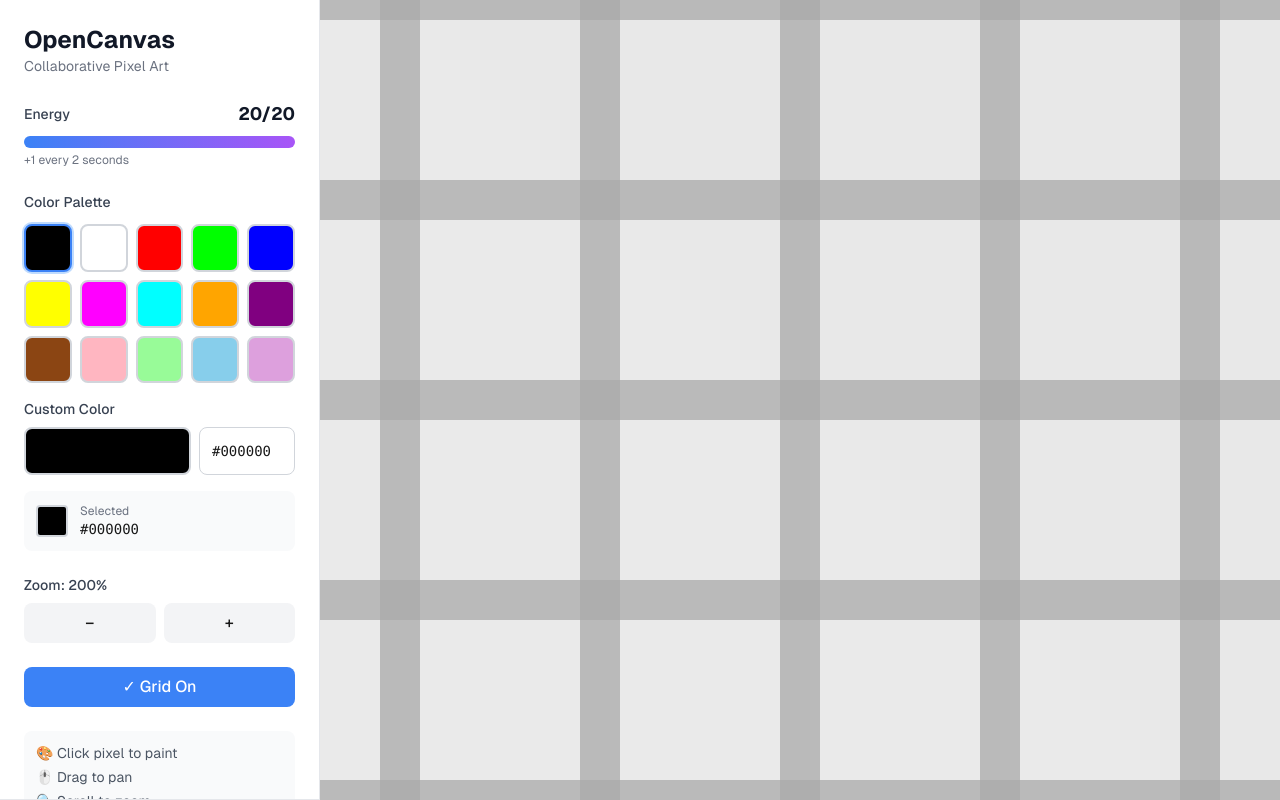
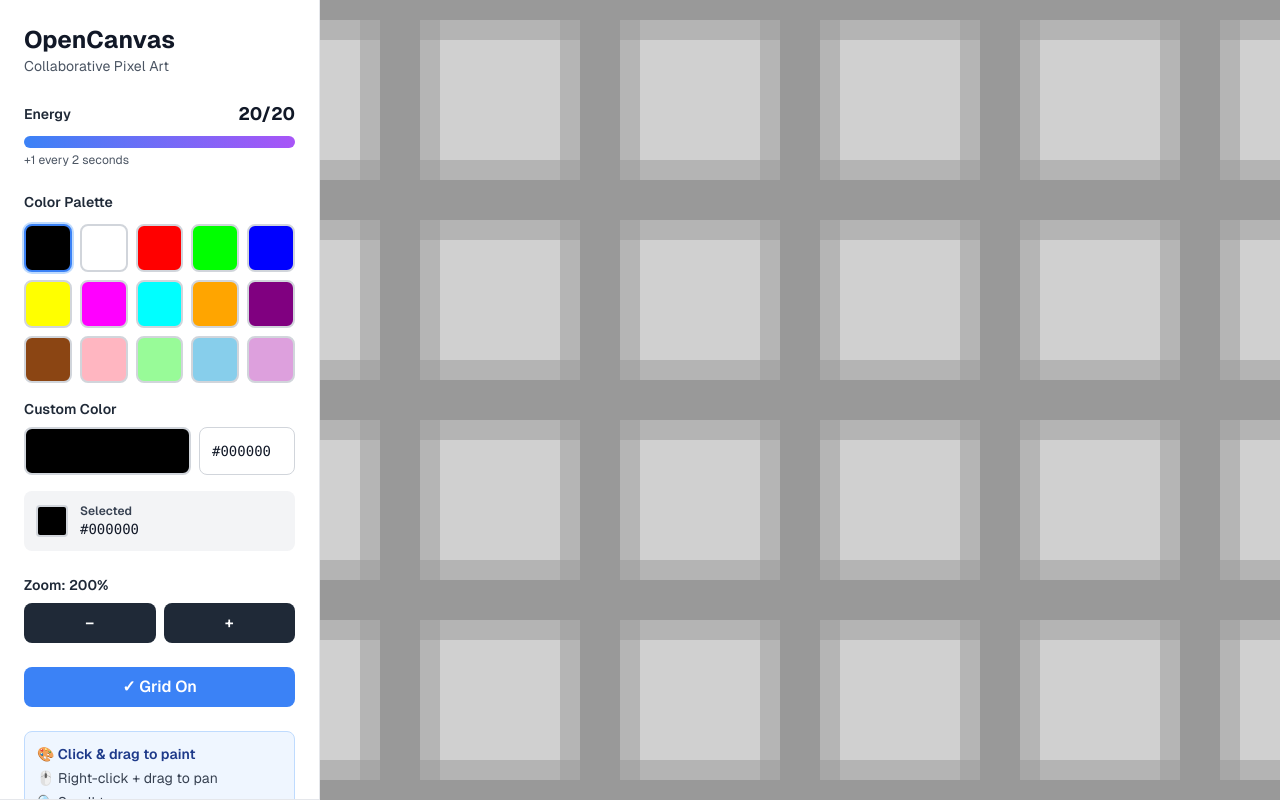
Before and after one commit to JUFU555/opencanvas-standalone, a Next.js app: page / in a window 1280 px wide. Built offline with nearby package versions, Linux system fonts and the light colour scheme; no server answers; the database is empty.

Commit message:
Major UX overhaul: thick grid, better contrast, drag-to-paint mode

```diff
--- a/components/Canvas.tsx
+++ b/components/Canvas.tsx
@@ -20,13 +20,13 @@ export default function Canvas() {
   const [energy, setEnergy] = useState(MAX_ENERGY)
   const [selectedColor, setSelectedColor] = useState('#000000')
   const [customColor, setCustomColor] = useState('#000000')
-  const [showColorPicker, setShowColorPicker] = useState(false)
-  const [pendingPixel, setPendingPixel] = useState<{ x: number; y: number } | null>(null)
   const [zoom, setZoom] = useState(20)
   const [pan, setPan] = useState({ x: 0, y: 0 })
-  const [isDragging, setIsDragging] = useState(false)
+  const [isPanning, setIsPanning] = useState(false)
+  const [isDrawing, setIsDrawing] = useState(false)
   const [dragStart, setDragStart] = useState({ x: 0, y: 0 })
   const [showGrid, setShowGrid] = useState(true)
+  const [paintedThisStroke, setPaintedThisStroke] = useState<Set<string>>(new Set())
 
   useEffect(() => {
     const interval = setInterval(() => {
@@ -78,7 +78,7 @@ export default function Canvas() {
     }
   }
 
-  // Render canvas with proper grid alignment
+  // Render with THICK visible grid
   useEffect(() => {
     const canvas = canvasRef.current
     if (!canvas) return
@@ -86,15 +86,14 @@ export default function Canvas() {
     const ctx = canvas.getContext('2d')
     if (!ctx) return
 
-    // White background
     ctx.fillStyle = '#FFFFFF'
     ctx.fillRect(0, 0, CANVAS_SIZE, CANVAS_SIZE)
 
-    // Draw grid - ALIGNED to pixel boundaries with VISIBLE lines
+    // THICK visible grid
     if (showGrid) {
-      // Fine grid - every pixel
-      ctx.strokeStyle = '#DDDDDD'
-      ctx.lineWidth = 0.5  // Thicker so it's actually visible
+      // 1x1 pixel grid - THICK lines so they're actually visible
+      ctx.strokeStyle = '#D0D0D0'
+      ctx.lineWidth = 2  // Super thick so you can see it
 
       for (let i = 0; i <= CANVAS_SIZE; i++) {
         ctx.beginPath()
@@ -108,9 +107,9 @@ export default function Canvas() {
         ctx.stroke()
       }
 
-      // Thicker lines every 10 pixels for reference
-      ctx.strokeStyle = '#AAAAAA'
-      ctx.lineWidth = 1.5
+      // Even thicker every 10 pixels
+      ctx.strokeStyle = '#999999'
+      ctx.lineWidth = 3
       for (let i = 0; i <= CANVAS_SIZE; i += 10) {
         ctx.beginPath()
         ctx.moveTo(i, 0)
@@ -131,11 +130,9 @@ export default function Canvas() {
     })
   }, [pixels, showGrid])
 
-  const handleCanvasClick = (e: React.MouseEvent<HTMLCanvasElement>) => {
-    if (isDragging) return
-
+  const getPixelCoords = (e: React.MouseEvent<HTMLCanvasElement>) => {
     const canvas = canvasRef.current
-    if (!canvas) return
+    if (!canvas) return null
 
     const rect = canvas.getBoundingClientRect()
     const scaleX = CANVAS_SIZE / rect.width
@@ -144,42 +141,21 @@ export default function Canvas() {
     const y = Math.floor((e.clientY - rect.top) * scaleY)
 
     if (x >= 0 && x < CANVAS_SIZE && y >= 0 && y < CANVAS_SIZE) {
-      setPendingPixel({ x, y })
-      setShowColorPicker(true)
+      return { x, y }
     }
+    return null
   }
 
-  const handleMouseDown = (e: React.MouseEvent) => {
-    setIsDragging(true)
-    setDragStart({ x: e.clientX - pan.x, y: e.clientY - pan.y })
-  }
+  const paintPixel = async (x: number, y: number) => {
+    const key = `${x},${y}`
 
-  const handleMouseMove = (e: React.MouseEvent) => {
-    if (!isDragging) return
-    setPan({
-      x: e.clientX - dragStart.x,
-      y: e.clientY - dragStart.y
-    })
-  }
+    // Skip if already painted this stroke or no energy
+    if (paintedThisStroke.has(key) || energy < 1) return
 
-  const handleMouseUp = () => {
-    setIsDragging(false)
-  }
-
-  const handleWheel = (e: React.WheelEvent) => {
-    e.preventDefault()
-    const delta = e.deltaY > 0 ? 0.9 : 1.1
-    setZoom(prev => Math.max(1, Math.min(50, prev * delta)))
-  }
-
-  const placePixel = async () => {
-    if (!pendingPixel || energy < 1) return
-
-    const { x, y } = pendingPixel
-
+    // Optimistic update
     setPixels(prev => {
       const newMap = new Map(prev)
-      newMap.set(`${x},${y}`, {
+      newMap.set(key, {
         x,
         y,
         color: selectedColor,
@@ -188,8 +164,10 @@ export default function Canvas() {
       return newMap
     })
 
+    setPaintedThisStroke(prev => new Set(prev).add(key))
     setEnergy(prev => Math.max(0, prev - 1))
 
+    // Save to database
     await supabase
       .from('pixels')
       .upsert({
@@ -200,9 +178,44 @@ export default function Canvas() {
       }, {
         onConflict: 'x,y'
       })
+  }
 
-    setPendingPixel(null)
-    setShowColorPicker(false)
+  const handleMouseDown = (e: React.MouseEvent<HTMLCanvasElement>) => {
+    if (e.button === 2 || e.ctrlKey || e.metaKey) {
+      // Right click or Ctrl/Cmd+click = pan mode
+      setIsPanning(true)
+      setDragStart({ x: e.clientX - pan.x, y: e.clientY - pan.y })
+    } else {
+      // Left click = draw mode
+      setIsDrawing(true)
+      setPaintedThisStroke(new Set())
+      const coords = getPixelCoords(e)
+      if (coords) paintPixel(coords.x, coords.y)
+    }
+  }
+
+  const handleMouseMove = (e: React.MouseEvent<HTMLCanvasElement>) => {
+    if (isPanning) {
+      setPan({
+        x: e.clientX - dragStart.x,
+        y: e.clientY - dragStart.y
+      })
+    } else if (isDrawing) {
+      const coords = getPixelCoords(e)
+      if (coords) paintPixel(coords.x, coords.y)
+    }
+  }
+
+  const handleMouseUp = () => {
+    setIsPanning(false)
+    setIsDrawing(false)
+    setPaintedThisStroke(new Set())
+  }
+
+  const handleWheel = (e: React.WheelEvent) => {
+    e.preventDefault()
+    const delta = e.deltaY > 0 ? 0.9 : 1.1
+    setZoom(prev => Math.max(1, Math.min(50, prev * delta)))
   }
 
   return (
@@ -212,13 +225,13 @@ export default function Canvas() {
         <div className="space-y-6">
           <div>
             <h1 className="text-2xl font-bold text-gray-900">OpenCanvas</h1>
-            <p className="text-sm text-gray-500">Collaborative Pixel Art</p>
+            <p className="text-sm text-gray-600">Collaborative Pixel Art</p>
           </div>
 
           {/* Energy */}
           <div>
             <div className="flex items-center justify-between mb-2">
-              <span className="text-sm font-medium text-gray-700">Energy</span>
+              <span className="text-sm font-semibold text-gray-800">Energy</span>
               <span className="text-lg font-bold text-gray-900">{energy}/{MAX_ENERGY}</span>
             </div>
             <div className="w-full h-3 bg-gray-200 rounded-full overflow-hidden">
@@ -227,12 +240,12 @@ export default function Canvas() {
                 style={{ width: `${(energy / MAX_ENERGY) * 100}%` }}
               />
             </div>
-            <p className="text-xs text-gray-500 mt-1">+1 every 2 seconds</p>
+            <p className="text-xs text-gray-600 mt-1">+1 every 2 seconds</p>
           </div>
 
           {/* Color Palette */}
           <div>
-            <label className="text-sm font-medium text-gray-700 block mb-3">Color Palette</label>
+            <label className="text-sm font-semibold text-gray-800 block mb-3">Color Palette</label>
             <div className="grid grid-cols-5 gap-2">
               {PRESET_COLORS.map(color => (
                 <button
@@ -251,7 +264,7 @@ export default function Canvas() {
 
             {/* Custom Color */}
             <div className="mt-4">
-              <label className="text-sm font-medium text-gray-700 block mb-2">Custom Color</label>
+              <label className="text-sm font-semibold text-gray-800 block mb-2">Custom Color</label>
               <div className="flex gap-2">
                 <div className="relative flex-1">
                   <input
@@ -275,22 +288,22 @@ export default function Canvas() {
                     setCustomColor(e.target.value)
                     setSelectedColor(e.target.value)
                   }}
-                  className="w-24 px-3 py-2 border border-gray-300 rounded-lg text-sm font-mono"
+                  className="w-24 px-3 py-2 border border-gray-300 rounded-lg text-sm font-mono text-gray-900"
                   placeholder="#000000"
                 />
               </div>
             </div>
 
             {/* Current Color */}
-            <div className="mt-4 p-3 bg-gray-50 rounded-lg">
+            <div className="mt-4 p-3 bg-gray-100 rounded-lg">
               <div className="flex items-center gap-3">
                 <div
                   className="w-8 h-8 rounded border-2 border-gray-300"
                   style={{ backgroundColor: selectedColor }}
                 />
                 <div>
-                  <p className="text-xs text-gray-500">Selected</p>
-                  <p className="text-sm font-mono font-medium">{selectedColor}</p>
+                  <p className="text-xs font-semibold text-gray-700">Selected</p>
+                  <p className="text-sm font-mono font-medium text-gray-900">{selectedColor}</p>
                 </div>
               </div>
             </div>
@@ -298,19 +311,19 @@ export default function Canvas() {
 
           {/* Zoom */}
           <div>
-            <label className="text-sm font-medium text-gray-700 block mb-2">
+            <label className="text-sm font-semibold text-gray-800 block mb-2">
               Zoom: {Math.round(zoom * 10)}%
             </label>
             <div className="flex gap-2">
               <button
                 onClick={() => setZoom(prev => Math.max(1, prev - 2))}
-                className="px-4 py-2 bg-gray-100 hover:bg-gray-200 rounded-lg font-medium flex-1 transition-colors"
+                className="px-4 py-2 bg-gray-800 hover:bg-gray-700 text-white rounded-lg font-semibold flex-1 transition-colors"
               >
                 −
               </button>
               <button
                 onClick={() => setZoom(prev => Math.min(50, prev + 2))}
-                className="px-4 py-2 bg-gray-100 hover:bg-gray-200 rounded-lg font-medium flex-1 transition-colors"
+                className="px-4 py-2 bg-gray-800 hover:bg-gray-700 text-white rounded-lg font-semibold flex-1 transition-colors"
               >
                 +
               </button>
@@ -320,79 +333,46 @@ export default function Canvas() {
           {/* Grid Toggle */}
           <button
             onClick={() => setShowGrid(!showGrid)}
-            className={`w-full py-2 px-4 rounded-lg font-medium transition-colors ${
+            className={`w-full py-2 px-4 rounded-lg font-semibold transition-colors ${
               showGrid
                 ? 'bg-blue-500 text-white hover:bg-blue-600'
-                : 'bg-gray-100 text-gray-700 hover:bg-gray-200'
+                : 'bg-gray-800 text-white hover:bg-gray-700'
             }`}
           >
             {showGrid ? '✓ Grid On' : 'Grid Off'}
           </button>
 
           {/* Instructions */}
-          <div className="text-sm text-gray-600 space-y-1 bg-gray-50 p-3 rounded-lg">
-            <p>🎨 Click pixel to paint</p>
-            <p>🖱️ Drag to pan</p>
-            <p>🔍 Scroll to zoom</p>
+          <div className="text-sm text-gray-800 space-y-1 bg-blue-50 p-3 rounded-lg border border-blue-200">
+            <p className="font-semibold text-blue-900">🎨 Click & drag to paint</p>
+            <p className="text-gray-700">🖱️ Right-click + drag to pan</p>
+            <p className="text-gray-700">🔍 Scroll to zoom</p>
           </div>
         </div>
       </div>
 
       {/* Canvas */}
       <div
-        className="flex-1 overflow-hidden flex items-center justify-center bg-gray-100 cursor-move"
+        className="flex-1 overflow-hidden flex items-center justify-center bg-gray-100"
+        style={{ cursor: isPanning ? 'move' : 'crosshair' }}
         onMouseDown={handleMouseDown}
         onMouseMove={handleMouseMove}
         onMouseUp={handleMouseUp}
         onMouseLeave={handleMouseUp}
         onWheel={handleWheel}
+        onContextMenu={(e) => e.preventDefault()}
       >
         <canvas
           ref={canvasRef}
           width={CANVAS_SIZE}
           height={CANVAS_SIZE}
-          onClick={handleCanvasClick}
-          className="shadow-2xl cursor-crosshair"
+          className="shadow-2xl"
           style={{
             transform: `scale(${zoom}) translate(${pan.x / zoom}px, ${pan.y / zoom}px)`,
             imageRendering: 'pixelated'
           }}
         />
       </div>
-
-      {/* Simplified modal - just confirm */}
-      {showColorPicker && (
-        <div className="fixed inset-0 bg-black/40 flex items-center justify-center z-50 p-4">
-          <div className="bg-white rounded-2xl shadow-2xl p-6 max-w-sm w-full">
-            <h3 className="text-xl font-bold text-gray-900 mb-4">Place Pixel?</h3>
-            <div className="mb-4">
-              <div
-                className="w-full h-24 rounded-xl border-4 border-gray-200"
-                style={{ backgroundColor: selectedColor }}
-              />
-              <p className="text-center mt-2 font-mono text-sm text-gray-600">{selectedColor}</p>
-            </div>
-            <div className="flex gap-2">
-              <button
-                onClick={placePixel}
-                disabled={energy < 1}
-                className="flex-1 px-4 py-3 bg-blue-600 text-white rounded-xl font-semibold hover:bg-blue-700 disabled:bg-gray-300 disabled:cursor-not-allowed transition-colors"
-              >
-                Place ({energy})
-              </button>
-              <button
-                onClick={() => {
-                  setShowColorPicker(false)
-                  setPendingPixel(null)
-                }}
-                className="px-4 py-3 bg-gray-100 text-gray-700 rounded-xl font-semibold hover:bg-gray-200 transition-colors"
-              >
-                Cancel
-              </button>
-            </div>
-          </div>
-        </div>
-      )}
     </div>
   )
 }
```
